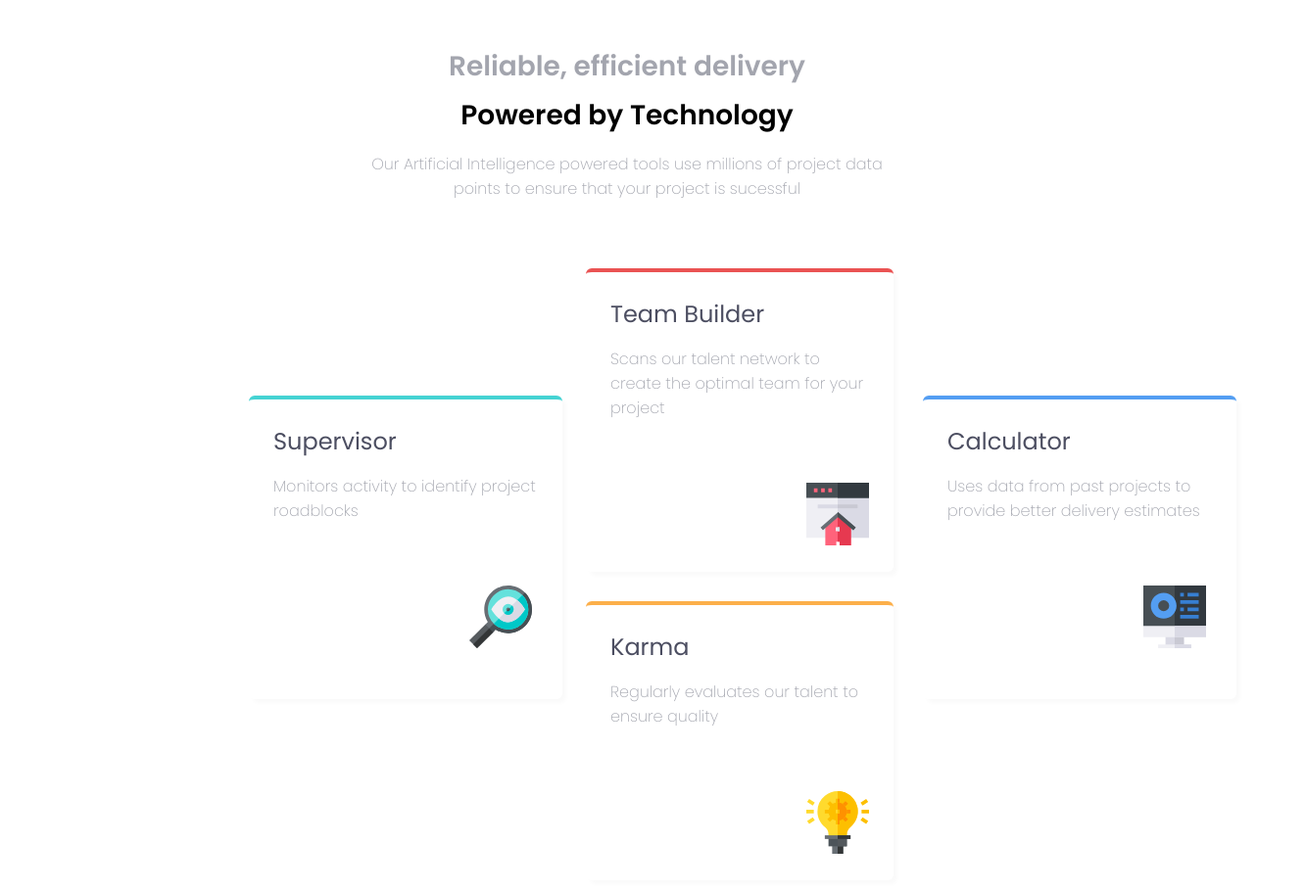
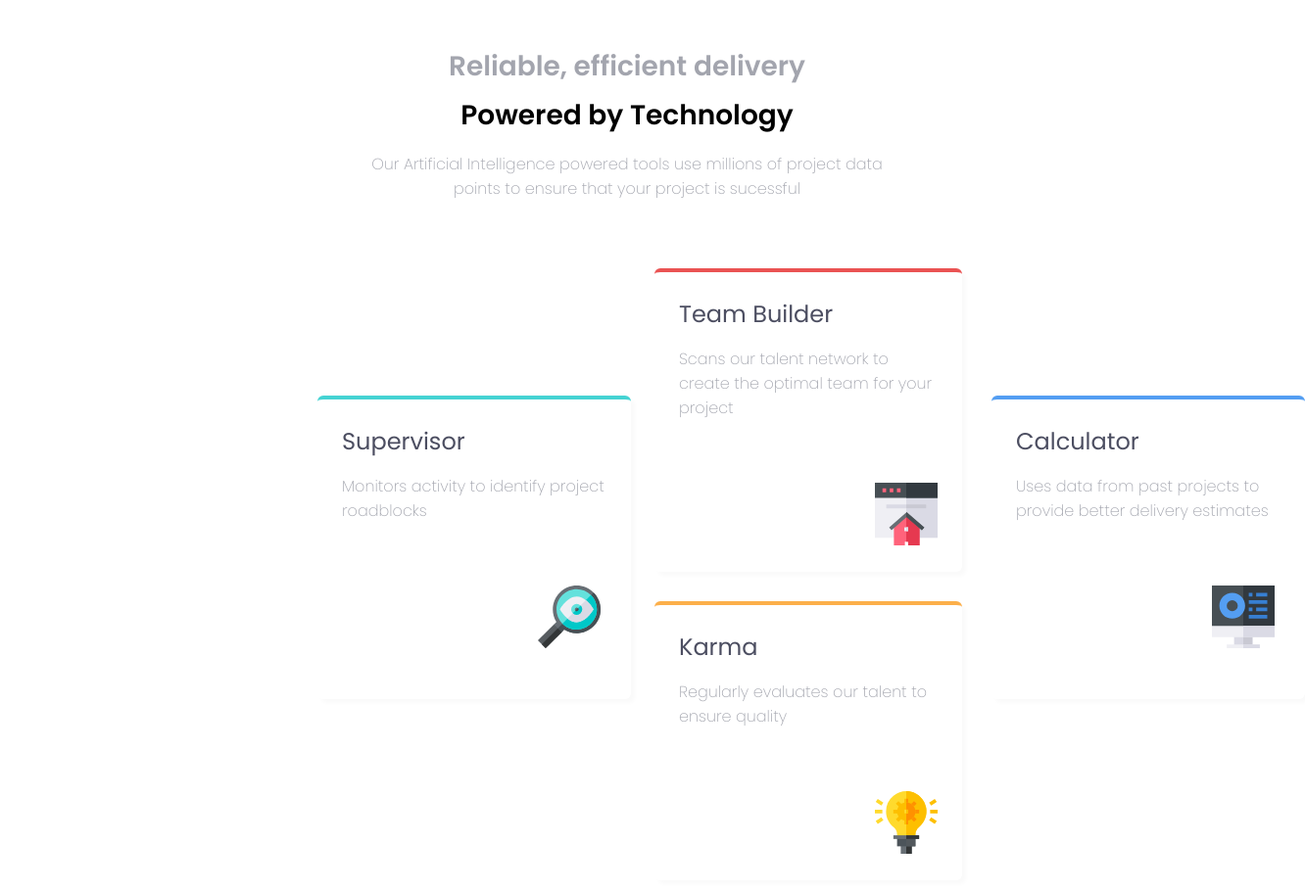
Before and after one commit to Komans-Hub/Four-card-preview-section, a plain HTML site: page index.html in a window 1280 px wide. Shown: the whole page at 98% size, 1332 px wide, since content can reach past the window. Drawn offline with Linux system fonts and the light colour scheme.

Commit message:
Update style.css

```diff
--- a/style.css
+++ b/style.css
@@ -107,7 +107,7 @@ p {
         transform: translateY(130px);
     }
     .card-1 {
-        margin-left: 230px;
+        margin-left: 300px;
     }
     .card-4 {
         margin-right: 500px;
```
